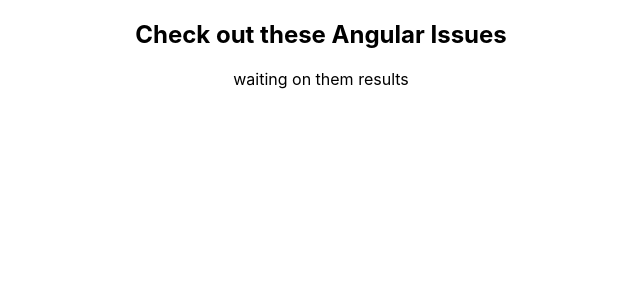
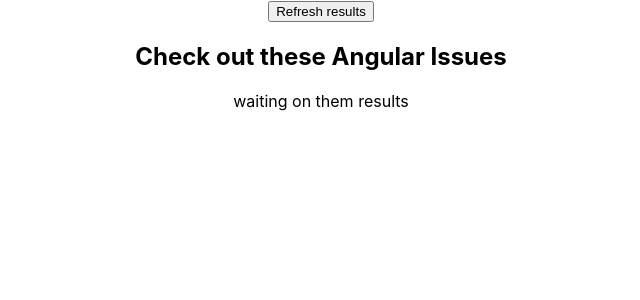
Before and after one commit to billbaincodes/LB-angular-issues, a React (Create React App) app: page / in a window 1280 px wide. Shown: the top 300 px of the page, without its empty margins (319-959 px from the left). Built offline with nearby package versions, Linux system fonts and the light colour scheme.

Commit message:
Add refresh button, GET angular issues

```diff
--- a/src/App.js
+++ b/src/App.js
@@ -9,6 +9,11 @@
   }
 
   issueFetcher = () => {
+    console.log('wired up')
+
+    fetch("https://api.github.com/repos/angular/angular/issues")
+    .then(response => response.json())
+    .then(json => this.setState({loaded : true}))
 
   }
 
@@ -17,11 +22,12 @@
   render() {
     return (
       <div className="App">
+        <button onClick={this.issueFetcher}>Refresh results</button>
         <h2>
           Check out these Angular Issues
         </h2>
         {this.state.loaded ?
-        this.state.issueList :
+        'fetch complete' :
         'waiting on them results'}
 
       </div>
```
